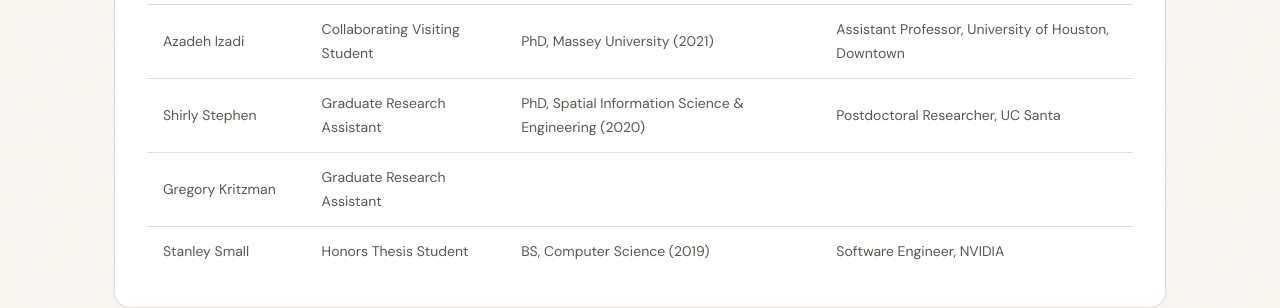
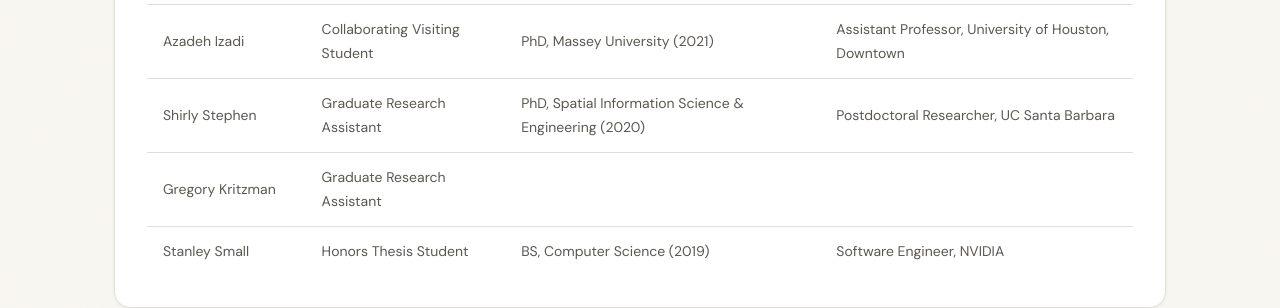
Before and after one commit to theSKAILab/theSKAILab.github.io, a Jekyll site: the page built from _pages/team.md, in a window 1280 px wide and 900 px high, scrolled down 1685 px. Shown: the part 203-511 px from the top of the window. Built offline with Jekyll 4.4.1, drawn with Linux system fonts in a browser that asks for light colours.

Commit message:
Correct alumni info for Shirly Stephen

```diff
--- a/_data/alumni.yml
+++ b/_data/alumni.yml
@@ -29,7 +29,7 @@
   role: "Graduate Research Assistant"
   duration: ""
   degree: "PhD, Spatial Information Science & Engineering (2020)"
-  info: "Postdoctoral Researcher, UC Santa"
+  info: "Postdoctoral Researcher, UC Santa Barbara"
 
 - name: "Gregory Kritzman"
   role: "Graduate Research Assistant"
```
